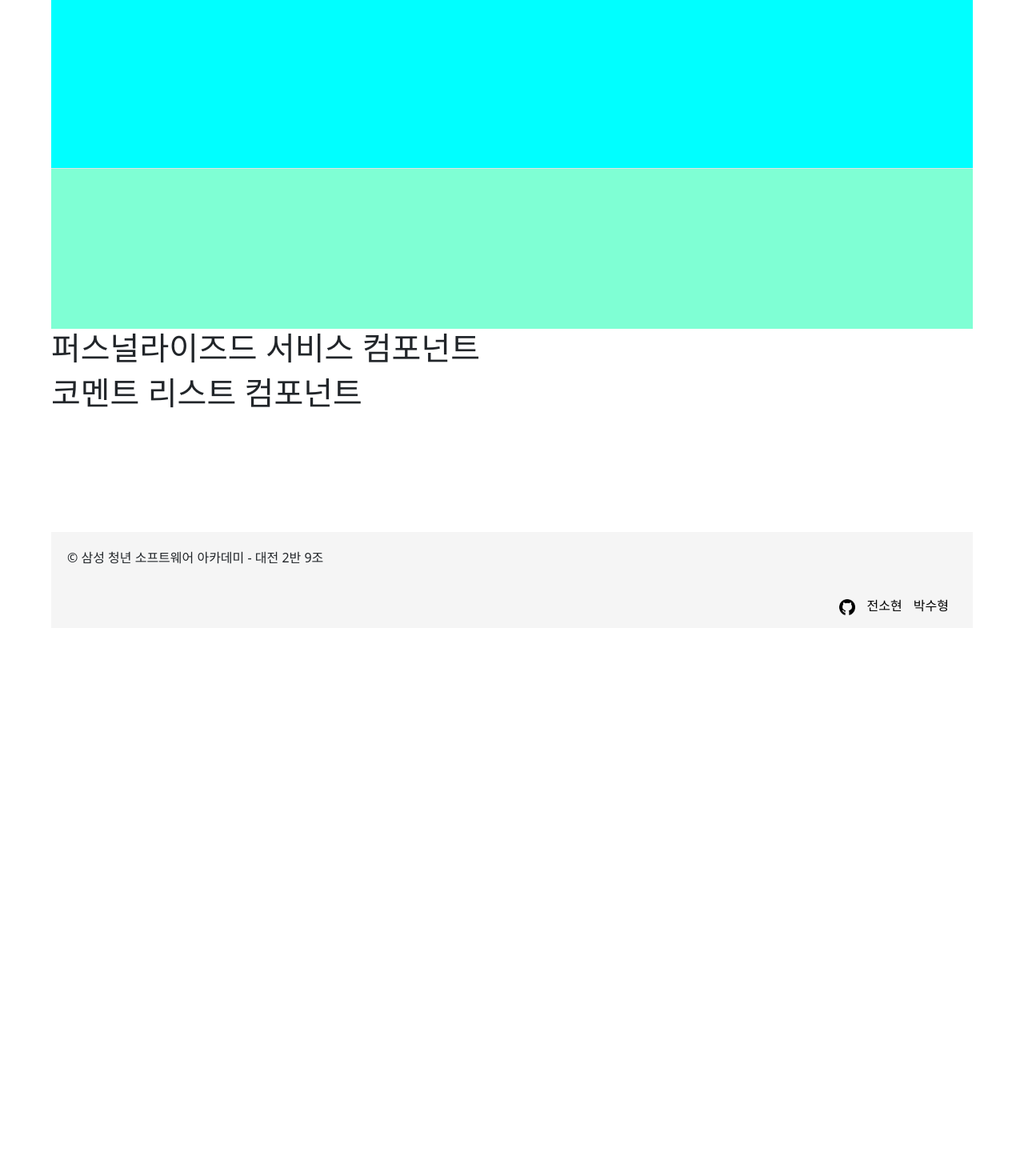
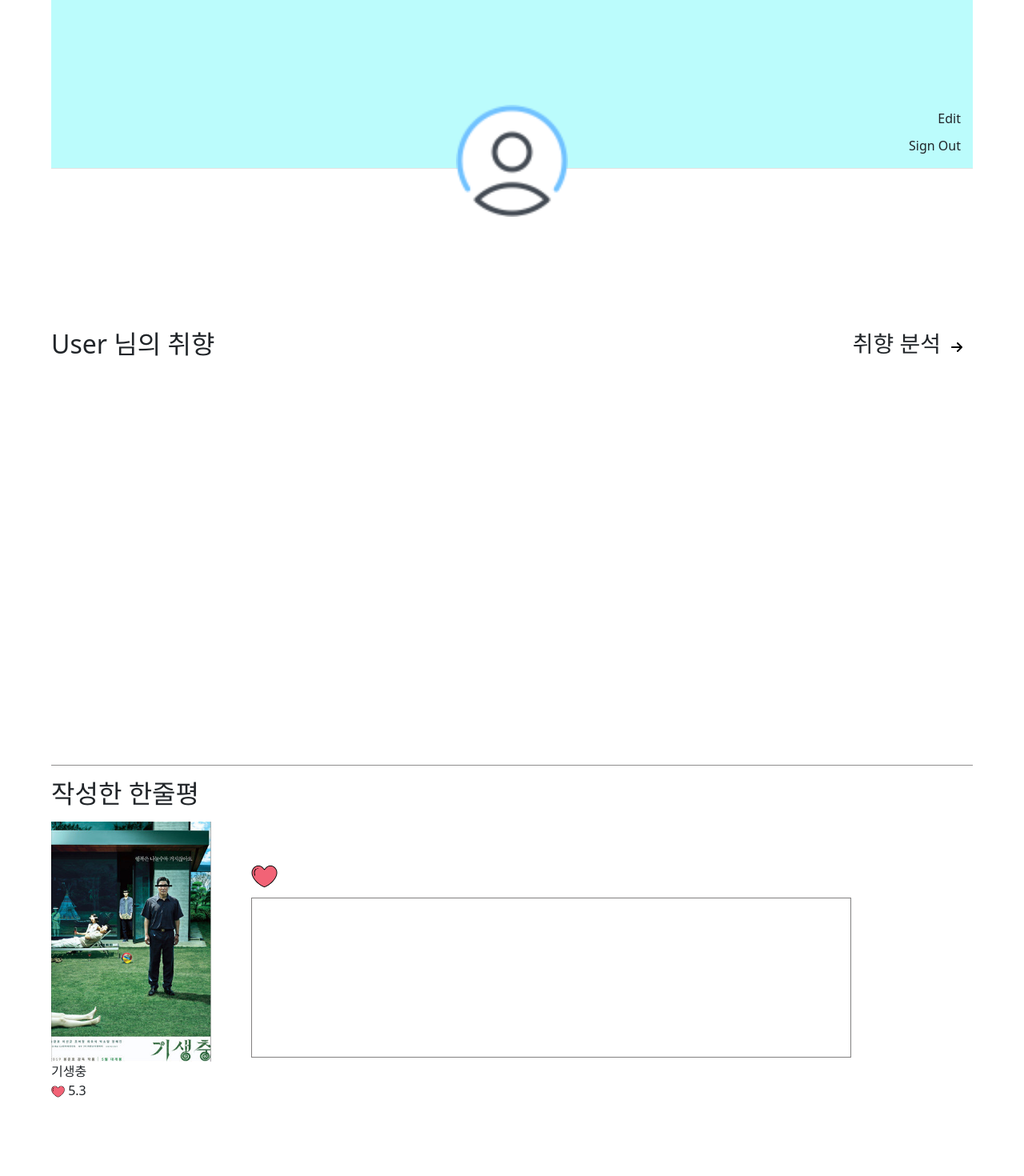
Before and after one commit to Dachaes/Flicks-on, a Vue app in the folder front/final_pjt_front/: page /profile/1 in a window 1280 px wide. Shown: the part 200-1670 px from the top of the page at 80% size. Before the commit the page ends 985 px from the top, so only its background shows below. Built offline with nearby package versions, Linux system fonts and the light colour scheme.

Commit message:
[front] profile page

```diff
--- a/front/final_pjt_front/src/components/CommentList.vue
+++ b/front/final_pjt_front/src/components/CommentList.vue
@@ -1,13 +1,48 @@
 <template>
-  <div>
-    <h1>코멘트 리스트 컴포넌트</h1>
+  <h2 class="mt-3">작성한 한줄평</h2>
+  <div class="comments-container">
+    <div class="movie">
+      <img @click="goPage('movie_detail')" class="movie-poster" src="@/assets/movie/parasite.png" alt="movie_poster">
+      <p class="m-0 p-0">기생충</p>
+      <img src="@/assets/likes/heart2.png" width="17" alt=""> 5.3
+    </div>
+    <div class="comment">
+      <img src="@/assets/likes/heart2.png" width="33" alt="likes">
+      <div class="one-comment">  </div>
+    </div>
   </div>
+
 </template>
 
 <script setup>
+  import { useRouter } from 'vue-router'
+  const router = useRouter()
 
+  const goPage = function (pageName) {
+    router.push({name: pageName, params: {title: 'parasite'}})
+  }
 </script>
 
 <style scoped>
+  .comments-container {
+    display: flex;
+    align-items: center;
+    margin-top: 15px;
+  }
 
+  .movie-poster {
+    height: 300px;
+  }
+  .comment {
+    display: flex;
+    margin-left: 50px;
+    flex-direction: column;
+  }
+
+  .one-comment {
+    margin-top: 10px;
+    height: 200px;
+    width: 750px;
+    border: 1px solid rgb(130, 128, 128);
+  }
 </style>
--- a/front/final_pjt_front/src/components/PersonalizedService.vue
+++ b/front/final_pjt_front/src/components/PersonalizedService.vue
@@ -1,6 +1,13 @@
 <template>
-  <div>
-    <h1>퍼스널라이즈드 서비스 컴포넌트</h1>
+  <div class="personalized-container">
+    <h2>User 님의 취향</h2>
+    <div class="analysis">
+      <h3>취향 분석</h3>
+      <svg xmlns="http://www.w3.org/2000/svg" height="1em" viewBox="0 0 448 512"><!--! Font Awesome Free 6.4.2 by @fontawesome - https://fontawesome.com License - https://fontawesome.com/license (Commercial License) Copyright 2023 Fonticons, Inc. --><path d="M438.6 278.6c12.5-12.5 12.5-32.8 0-45.3l-160-160c-12.5-12.5-32.8-12.5-45.3 0s-12.5 32.8 0 45.3L338.8 224 32 224c-17.7 0-32 14.3-32 32s14.3 32 32 32l306.7 0L233.4 393.4c-12.5 12.5-12.5 32.8 0 45.3s32.8 12.5 45.3 0l160-160z"/></svg>
+    </div>
+  </div>
+  <div class="likes">
+
   </div>
 </template>
 
@@ -9,5 +16,21 @@
 </script>
 
 <style scoped>
+  .personalized-container {
+    display: flex;
+    justify-content: space-between;
+    align-items: center;
+  }
+  .analysis {
+    display: flex;
+    align-items: center;
 
+  }
+  .analysis svg {
+    margin: 13px;
+  }
+  .likes {
+    height: 500px;
+    border-bottom: 1px solid rgb(143, 142, 142);
+  }
 </style>
--- a/front/final_pjt_front/src/components/ProfileDetail.vue
+++ b/front/final_pjt_front/src/components/ProfileDetail.vue
@@ -1,7 +1,11 @@
 <template>
+  <div class="user">
+    <img class="user-img" src="@/assets/user/anonymous_user.png" alt="user">
+  </div>
   <div class="profile-container1">
-    <p>Edit</p>
-    <p>Sign Out</p>
+    <div class="blank"></div>
+    <p class="edit">Edit</p>
+    <p class="sign-out">Sign Out</p>
   </div>
   <div class="profile-container2">
   </div>
@@ -11,22 +15,43 @@
 </script>
 
 <style scoped>
+  .user {
+    display: flex;
+    position: relative;
+    justify-content: center;
+    align-items: center;
+  }
   .profile-container1 {
     display: flex;
     flex-direction: column;
-    margin-top: 30px;
-    padding-bottom: 30px;
-    height: 300px;
+
+    height: 330px;
+    text-align: end;
 
     border-bottom: 1px solid rgb(227, 227, 227);
-    background-color: aqua;
+    background-color: rgb(187, 252, 252);
   }
-  .profile-container1 p {
+  .blank{
+    height: 250px;
+  }
+    .edit {
     margin: 5px;
-    float: right;
+    padding-right: 10px;
   }
+
+  .sign-out {
+    margin: 5px;
+    padding-right: 10px;
+  }
+
   .profile-container2 {
     height: 200px;
-    background-color:aquamarine;
+  }
+
+  .user-img {
+    top: 250px;
+    position: absolute;
+    justify-content: center;
+    width: 140px;
   }
 </style>
--- a/front/final_pjt_front/src/views/MainView.vue
+++ b/front/final_pjt_front/src/views/MainView.vue
@@ -2,7 +2,6 @@
   <div>
     <Headers />
     <Banner />
-    <!-- Genre Comp -->
     <div class="btn-toolbar" role="toolbar" aria-label="Toolbar with button groups">
       <div v-for="button in 5">
         <button type="button" class="btn btn-secondary" @click="goPage('genre')">Romance</button>
```
